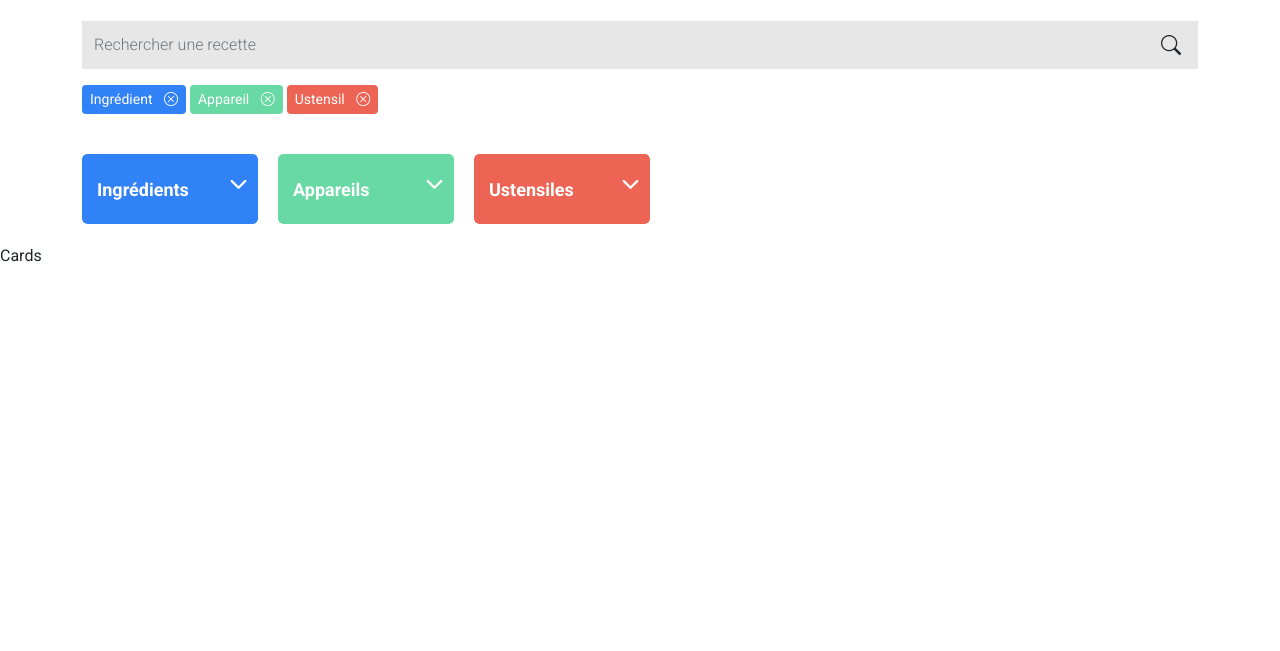
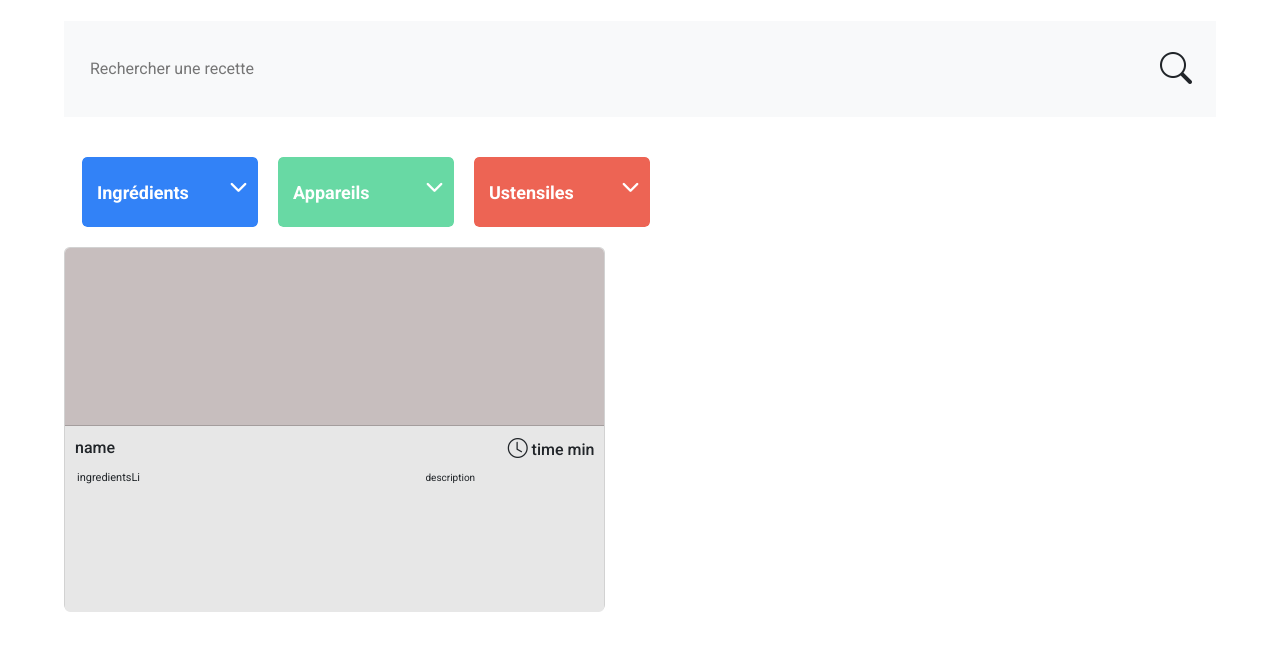
Before and after one commit to Marcoguzman211/Marco_Guzman_07_062022, a website: page index.html in a window 1280 px wide. Shown: the part 143-794 px from the top of the page. Drawn offline with nearby package versions, Linux system fonts and the light colour scheme.

Commit message:
Fix html and css

```diff
--- a/css/styles.css
+++ b/css/styles.css
@@ -33,6 +33,20 @@ body {
     background-color: #ED6454;
     border: none;
 }
+
+/* Search */
+.search-section {
+  width: 90%;
+  margin: 0 auto; }
+
+.search-field {
+  display: flex;
+  justify-content: space-between; }
+
+.search-field input {
+  border: none;
+  width: 100%;
+  outline: none; }
 
 /* LISTBOX */
 .listboxs-section {
@@ -154,3 +168,97 @@ body {
 
   .show {
     border-radius: 5px; }
+
+    /* Cards */
+.results-section {
+  width: 1296px;
+  display: grid;
+  width: 90%;
+  padding: 0;
+  margin: 0 auto; }
+
+.cards {
+  display: grid;
+  grid-template-columns: repeat(4, 1fr);
+  gap: 40px 6%; }
+  @media screen and (max-width: 1900px) {
+    .cards {
+      grid-template-columns: repeat(3, 1fr); } }
+  @media screen and (max-width: 1400px) {
+    .cards {
+      grid-template-columns: repeat(2, 1fr); } }
+  @media screen and (max-width: 900px) {
+    .cards {
+      grid-template-columns: repeat(1, 1fr); } }
+
+.card {
+  min-width: 100%;
+  height: 364px;
+  justify-content: space-between;
+  display: block;
+  margin: 0 auto;
+  /* @media screen and (max-width: 500px) {
+        width: 400px;
+    }  */ }
+  @media screen and (min-width: 800px) {
+    .card {
+      max-width: 350px; } }
+
+.card-header {
+  height: 178px;
+  background-color: #C7BEBE;
+  border-radius: 5px 5px 0 0; }
+
+.card-body {
+  height: 186px;
+  border-radius: 0 0 5px 5px;
+  padding: 10px;
+  margin: 0;
+  background-color: #E7E7E7; }
+
+.card-body-top {
+  display: flex;
+  justify-content: space-between;
+  align-items: center; }
+
+.time {
+  font-weight: 500; }
+
+.bi-clock {
+  font-size: 20px; }
+
+.card-body-bottom {
+  display: flex;
+  justify-content: space-between; }
+
+.recipe-ingredients {
+  /* min-width: 171px;  */
+  font-size: 11px;
+  padding: 2px; }
+  @media screen and (max-width: 500px) {
+    .recipe-ingredients {
+      max-width: 150px; } }
+  @media screen and (min-width: 500px) {
+    .recipe-ingredients {
+      min-width: 171px; } }
+
+.ingredient-quantity-unit {
+  font-size: 11px;
+  list-style-type: none;
+  overflow: hidden;
+  white-space: nowrap;
+  text-overflow: ellipsis; }
+
+.recipe-text {
+  /* min-width: 171px;  */
+  max-height: 109px;
+  overflow: hidden;
+  text-overflow: ellipsis;
+  font-size: x-small;
+  padding: 2px; }
+  @media screen and (max-width: 500px) {
+    .recipe-text {
+      max-width: 170px; } }
+  @media screen and (min-width: 500px) {
+    .recipe-text {
+      min-width: 171px; } }
--- a/index.html
+++ b/index.html
@@ -34,21 +34,17 @@
         </div>
     </header>
     <main>
-        <!-- Search Bar -->
-        <div class="container justify-content-center" id="SearchBox">
-            <div class="row">
-                <div class="col-12">
-                    <div class="input-group mb-3">
-                        <input type="text" class="form-control input-text fw-light" placeholder="Rechercher une recette"
-                            aria-label="Rechercher une recette" aria-describedby="basic-addon2">
-                        <div class="input-group-append">
-                            <button class="btn btn-lg" type="button"><i class="bi bi-search"></i></button>
-                        </div>
-                    </div>
+        <!-- SEARCH -->
+        <section class="search-section">
+            <div>
+                <div class="search-field bg-light p-4">
+                    <input type="text" placeholder="Rechercher une recette" class="bg-light" id="search-input">
+                    <div><i class="bi bi-search fw-bold fs-2"></i></div>
                 </div>
+                <div id="tags"></div>
             </div>
-        </div>
-        <!-- Tags section -->
+        </section>
+        <!-- Tags section
         <div class="container">
             <div class="row">
                 <div class="col-12" id="tagsContainer">
@@ -60,7 +56,7 @@
                     </button>
                 </div>
             </div>
-        </div>
+        </div> -->
         <!-- LISTBOXS -->
         <section class="container">
             <div class="listboxs-section">
@@ -107,7 +103,30 @@
                 </div>
             </div>
         </section>
-        <div>Cards</div>
+        <!-- CARDS -->
+        <section class="results-section">
+            <!-- "No result" -->
+            <span id="no-search-result" class="hidden ">
+                Aucune recette ne correspond à votre critère... vous pouvez chercher "tarte aux pommes", "poisson", etc.
+            </span>
+
+            <div class="cards">
+                <div class="card">
+                    <div class="card-header"></div>
+                    <div class="card-body">
+                        <div class="card-body-top">
+                            <h6 class="card-title">name</h6>
+                            <h6 class="time"><i class="bi bi-clock"></i> time min</h6>
+                        </div>
+                        <div class="card-body-bottom">
+                            <ul class="recipe-ingredients">ingredientsLi</ul>
+                            <p class="recipe-text card-text">description</p>
+                        </div>
+                    </div>
+                </div>
+            </div>
+
+        </section>
     </main>
     <script src="https://cdn.jsdelivr.net/npm/bootstrap@5.2.0-beta1/dist/js/bootstrap.bundle.min.js"
         integrity="sha384-pprn3073KE6tl6bjs2QrFaJGz5/SUsLqktiwsUTF55Jfv3qYSDhgCecCxMW52nD2"
```
Also changed, not shown: package.json (added, +23 -0 lines), scripts/main.js (+28 -28 lines), .eslintrc.js (added), 1 other file.
